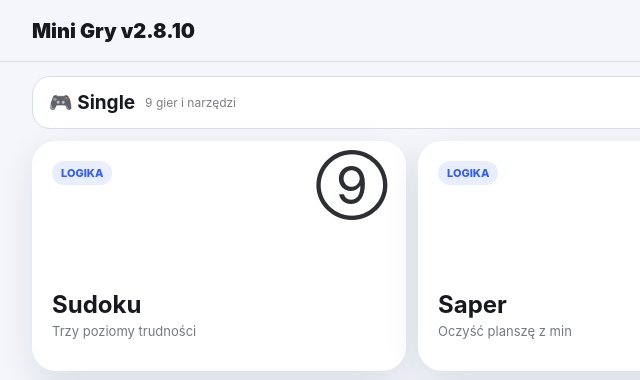
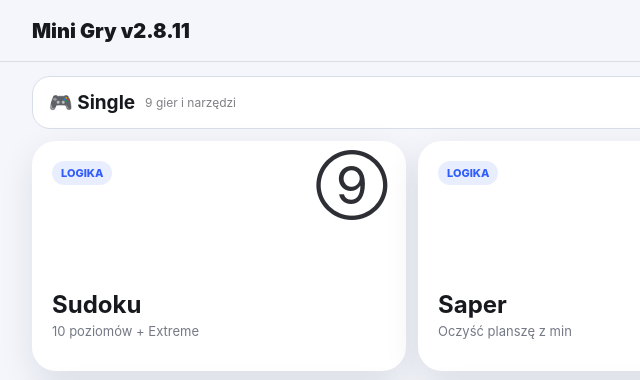
Before and after one commit to pathofthenyaa/patolusia, a plain HTML site: page index.html in a window 1280 px wide. Shown: the top 380 px of the page, 228-868 px from the left. Drawn offline with Linux system fonts and the light colour scheme.

Commit message:
chore: bump app version to v2.8.11

```diff
--- a/index.html
+++ b/index.html
@@ -6,12 +6,12 @@
 .homecard p{font-size:13px}
 .gamesection{margin-bottom:14px}.sectionhead{width:100%;display:flex;align-items:center;gap:10px;padding:14px 16px;border:1px solid var(--line);border-radius:18px;background:var(--card);color:var(--text);font:inherit;cursor:pointer;text-align:left}.sectionhead strong{font-size:19px}.sectionhead .count{opacity:.55;font-size:12px}.sectionhead .chev{margin-left:auto;font-size:18px}.sectionbody{padding-top:12px}.sectionbody[hidden]{display:none!important}
 </style></head><body>
-<header class="appbar"><div class="appbar-inner"><div class="home-title">Mini Gry v2.8.10</div><div class="spacer"></div><button class="btn" id="homeOptions">Opcje ▾</button><button class="iconbtn" data-theme-button aria-label="Zmień motyw">◐</button></div></header><div class="game-options" id="homeOptionsPanel" hidden><div class="game-options-row"><button class="btn primary" id="updateApp">Pobierz aktualizację</button><span class="muted" id="updateStatus">Czyści pliki PWA i pobiera je ponownie. Zapisy gier zostają.</span></div></div>
+<header class="appbar"><div class="appbar-inner"><div class="home-title">Mini Gry v2.8.11</div><div class="spacer"></div><button class="btn" id="homeOptions">Opcje ▾</button><button class="iconbtn" data-theme-button aria-label="Zmień motyw">◐</button></div></header><div class="game-options" id="homeOptionsPanel" hidden><div class="game-options-row"><button class="btn primary" id="updateApp">Pobierz aktualizację</button><span class="muted" id="updateStatus">Czyści pliki PWA i pobiera je ponownie. Zapisy gier zostają.</span></div></div>
 <main class="shell">
 <section class="gamesection">
 <button class="sectionhead" data-section="singleBody"><strong>🎮 Single</strong><span class="count">9 gier i narzędzi</span><span class="chev">▴</span></button>
 <div class="sectionbody" id="singleBody"><div class="homegrid">
-<a class="card homecard" href="games/sudoku.html"><div class="homeart">⑨</div><span class="pill">LOGIKA</span><h2>Sudoku</h2><p>Trzy poziomy trudności</p></a>
+<a class="card homecard" href="games/sudoku.html"><div class="homeart">⑨</div><span class="pill">LOGIKA</span><h2>Sudoku</h2><p>10 poziomów + Extreme</p></a>
 <a class="card homecard" href="games/minesweeper.html"><div class="homeart">💣</div><span class="pill">LOGIKA</span><h2>Saper</h2><p>Oczyść planszę z min</p></a>
 <a class="card homecard" href="games/battleships.html"><div class="homeart">⚓</div><span class="pill">TAKTYKA</span><h2>Statki</h2><p>Ustaw flotę i graj z CPU</p></a>
 <a class="card homecard" href="games/go.html"><div class="homeart">●</div><span class="pill">TAKTYKA</span><h2>Go</h2><p>Przejmuj teren i otaczaj przeciwnika</p></a>
```
